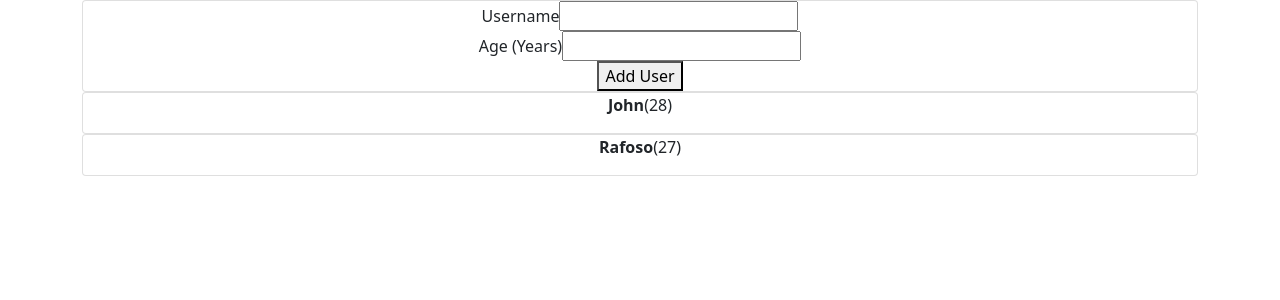
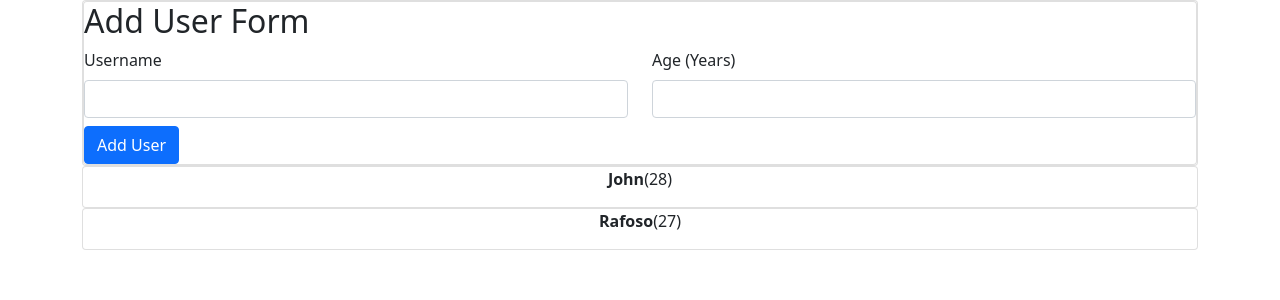
Before and after one commit to wilkesilvaj/react-user-management, a React (Create React App) app in the folder user-management-app/: page / in a window 1280 px wide. Shown: the top 300 px of the page. Built offline with nearby package versions, Linux system fonts and the light colour scheme.

Commit message:
Modified UserForm to create a new User data object once data is submitted and styled the component

```diff
--- a/user-management-app/src/components/AddUser/UserForm.js
+++ b/user-management-app/src/components/AddUser/UserForm.js
@@ -1,21 +1,69 @@
-// import classes from "./UserForm.module.css";
+import { useState } from "react";
 const UserForm = (props) => {
+  const [username, setUsername] = useState("");
+  const [age, setAge] = useState("");
 
-    const submitFormHandler = (event) => {
-        event.preventDefault();
-    }
+  const submitFormHandler = (event) => {
+    event.preventDefault();
+
+    const newUser = {
+      username: username,
+      age: age,
+    };
+
+    console.log(newUser);
+    setUsername("");
+    setAge("");
+  };
+
+  const inputUsernameHandler = (event) => {
+    setUsername(event.target.value);
+  };
+
+  const inputAgeHandler = (event) => {
+    setAge(event.target.value);
+  };
 
   return (
-    <div>
-      <div>
-        <label htmlFor="usernam">Username</label>
-        <input type="text" name="username" id="username" />
-      </div>
-      <div>
-        <label htmlFor="age">Age (Years)</label>
-        <input type="text" name="age" id="age" />
-      </div>
-      <button type="submit">Add User</button>
+    <div className="card text-start">
+      <form action="" className="form">
+        <h2>Add User Form</h2>
+        <div className="row">
+          <div className="col-12 col-md-6 mb-2">
+            <label className="form-label" htmlFor="username">
+              Username
+            </label>
+            <input
+              className="form-control"
+              type="text"
+              name="username"
+              id="username"
+              onInput={inputUsernameHandler}
+              value={username}
+            />
+          </div>
+          <div className="col-12 col-md-6 mb-2">
+            <label className="form-label" htmlFor="age">
+              Age (Years)
+            </label>
+            <input
+              className="form-control"
+              type="text"
+              name="age"
+              id="age"
+              onInput={inputAgeHandler}
+              value={age}
+            />
+          </div>
+        </div>
+        <button
+          className="btn btn-primary"
+          type="submit"
+          onClick={submitFormHandler}
+        >
+          Add User
+        </button>
+      </form>
     </div>
   );
 };
```
